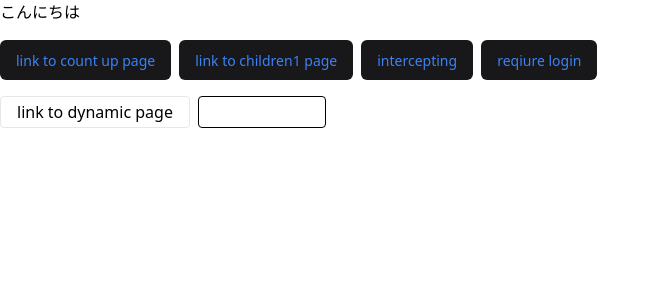
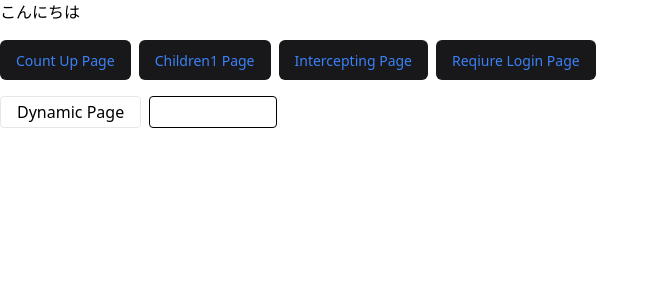
Before and after one commit to hata0/app-router-tutorial, a Next.js app: page / in a window 1280 px wide. Shown: the top 300 px of the page, without its empty margins (0-660 px from the left). Built offline with nearby package versions, Linux system fonts and the light colour scheme.

Commit message:
feat: 要素内の文字を改善

```diff
--- a/src/app/(group)/children1/page.tsx
+++ b/src/app/(group)/children1/page.tsx
@@ -3,10 +3,10 @@ import { LinkButton } from "@/components/ui/domain/LinkButton";
 const Children1Page = () => {
   return (
     <div className="flex flex-col space-y-[16px]">
-      <div>children1</div>
+      <div>Children1</div>
       <div className="flex space-x-[8px]">
-        <LinkButton href="/">link to home page</LinkButton>
-        <LinkButton href="/children2">link to children2 page</LinkButton>
+        <LinkButton href="/">Home Page</LinkButton>
+        <LinkButton href="/children2">Children2 Page</LinkButton>
       </div>
     </div>
   );
--- a/src/app/(group)/children2/page.tsx
+++ b/src/app/(group)/children2/page.tsx
@@ -3,10 +3,10 @@ import { LinkButton } from "@/components/ui/domain/LinkButton";
 const Children2Page = () => {
   return (
     <div className="flex flex-col space-y-[16px]">
-      <div>children2</div>
+      <div>Children2</div>
       <div className="flex space-x-[8px]">
-        <LinkButton href="/">link to home page</LinkButton>
-        <LinkButton href="/children1">link to children1 page</LinkButton>
+        <LinkButton href="/">Home Page</LinkButton>
+        <LinkButton href="/children1">Children1 Page</LinkButton>
       </div>
     </div>
   );
--- a/src/app/@parallel/(.)intercepting/page.tsx
+++ b/src/app/@parallel/(.)intercepting/page.tsx
@@ -7,7 +7,7 @@ const InterceptingPage = () => {
 
   return (
     <div className="flex flex-col space-y-[16px]">
-      <div className="text-red-500">intercepting</div>
+      <div className="text-red-500">Intercepting</div>
       <SimpleButton
         className="text-blue-500"
         onClick={() => {
--- a/src/app/count-up/page.tsx
+++ b/src/app/count-up/page.tsx
@@ -9,12 +9,12 @@ const CountUpPage = () => {
   return (
     <div className="flex flex-col space-y-[16px]">
       <SimpleButton onClick={() => setCount((prev) => prev + 1)}>
-        click
+        Click
       </SimpleButton>
       <div>{count}</div>
       <div className="flex space-x-[8px]">
-        <LinkButton href="/">link to home page</LinkButton>
-        <LinkButton href="/get-data">link to get data page</LinkButton>
+        <LinkButton href="/">Home Page</LinkButton>
+        <LinkButton href="/get-data">Get Data Page</LinkButton>
       </div>
     </div>
   );
--- a/src/app/dynamic/[id]/page.tsx
+++ b/src/app/dynamic/[id]/page.tsx
@@ -23,7 +23,7 @@ const DynamicPage = ({ params, searchParams }: Props) => {
   return (
     <div>
       <div>{params.id}</div>
-      <LinkButton href="/">link to home page</LinkButton>
+      <LinkButton href="/">Home Page</LinkButton>
     </div>
   );
 };
--- a/src/app/get-data/page.tsx
+++ b/src/app/get-data/page.tsx
@@ -16,7 +16,7 @@ const GetDataPage = async () => {
   return (
     <div className="flex flex-col space-y-[16px]">
       <div>{data.message}</div>
-      <LinkButton href="/count-up">link to count up page</LinkButton>
+      <LinkButton href="/count-up">Count Up Page</LinkButton>
     </div>
   );
 };
--- a/src/app/intercepting/page.tsx
+++ b/src/app/intercepting/page.tsx
@@ -1,5 +1,5 @@
 const InterceptingPage = () => {
-  return <div>intercepting</div>;
+  return <div>Intercepting</div>;
 };
 
 export default InterceptingPage;
--- a/src/app/page.tsx
+++ b/src/app/page.tsx
@@ -17,13 +17,13 @@ const HomePage = () => {
     <div className="flex flex-col space-y-[16px]">
       <div>こんにちは</div>
       <div className="flex space-x-[8px]">
-        <LinkButton href="/count-up">link to count up page</LinkButton>
-        <LinkButton href="/children1">link to children1 page</LinkButton>
-        <LinkButton href="/intercepting">intercepting</LinkButton>
-        <LinkButton href="/require-login">reqiure login</LinkButton>
+        <LinkButton href="/count-up">Count Up Page</LinkButton>
+        <LinkButton href="/children1">Children1 Page</LinkButton>
+        <LinkButton href="/intercepting">Intercepting Page</LinkButton>
+        <LinkButton href="/require-login">Reqiure Login Page</LinkButton>
       </div>
       <div className="flex space-x-[8px]">
-        <SimpleButton onClick={handleClick}>link to dynamic page</SimpleButton>
+        <SimpleButton onClick={handleClick}>Dynamic Page</SimpleButton>
         <input
           onChange={(e) => setText(e.target.value)}
           value={text}
```
